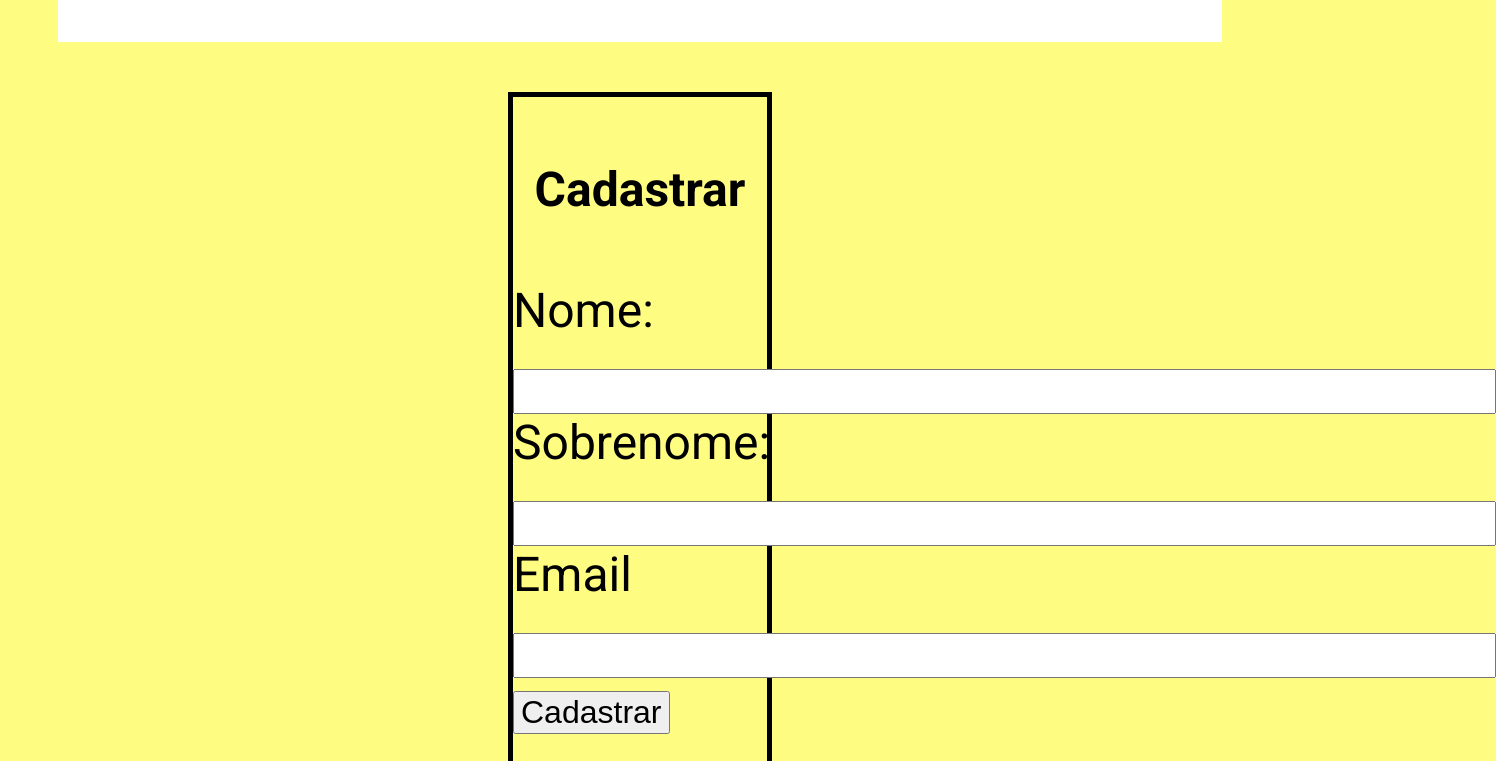
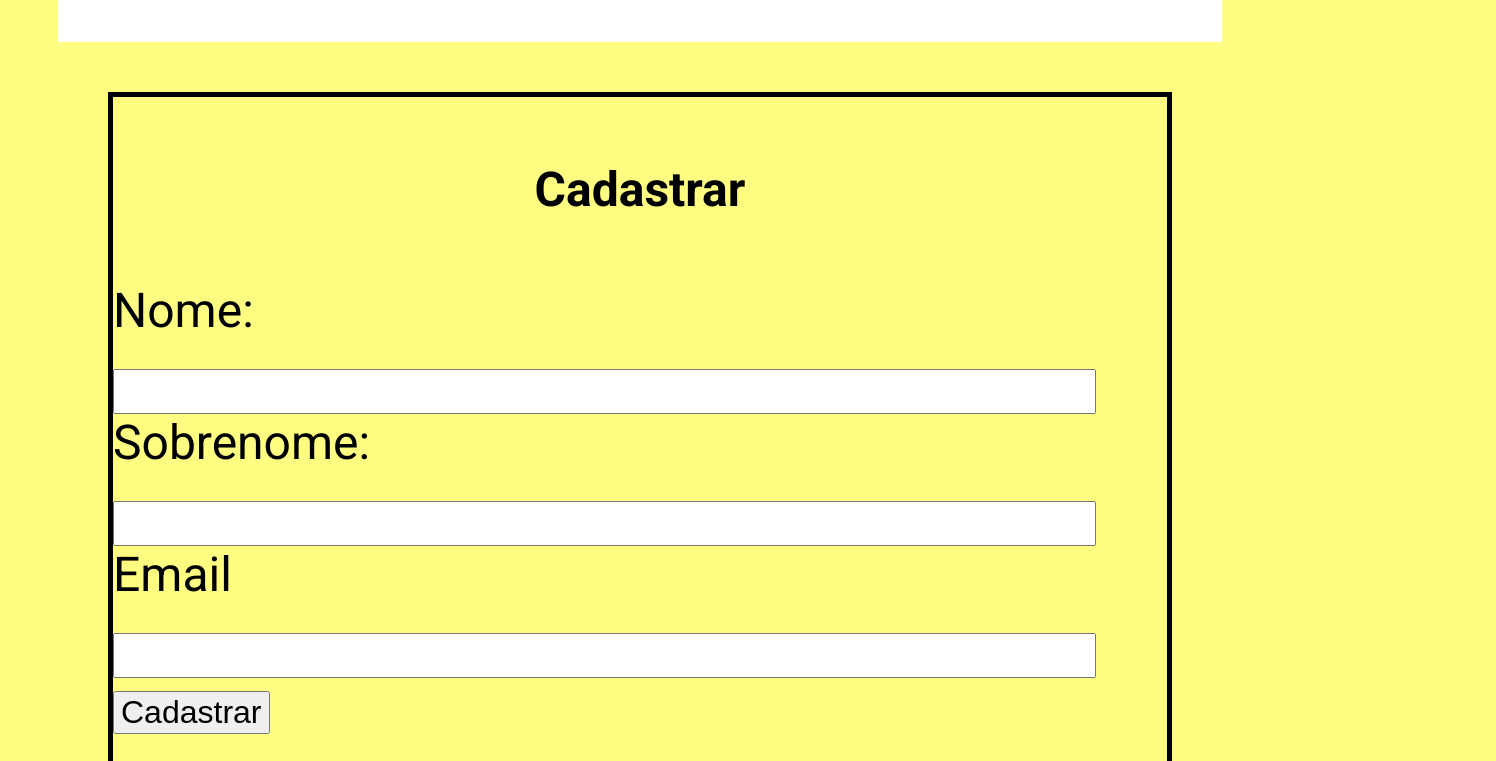
Before and after one commit to RafaelaAlexandre/2CAW, a plain HTML site: page AV1/index.html in a window 1280 px wide. Shown: the part 5099-5860 px from the top of the page, 1496 px wide, since content can reach past the window. Drawn offline with Linux system fonts and the light colour scheme.

Commit message:
reajustando valores na página

```diff
--- a/AV1/index.html
+++ b/AV1/index.html
@@ -9,7 +9,7 @@
     <link rel="preconnect" href="https://fonts.googleapis.com">
     <link rel="preconnect" href="https://fonts.gstatic.com" crossorigin>
     <link href="https://fonts.googleapis.com/css2?family=Roboto:wght@400;500;700&display=swap" rel="stylesheet">
-    <!-- CSS -->
+    <!-- CSS interno-->
     <style>
 
         html body{
@@ -43,7 +43,7 @@
             padding-right: 150px;
         }
         .tabela{
-            margin: 10px 500px;
+            margin: 10px 100px;
             font-size: 3rem;
             border: solid 5px black;
         }
```
